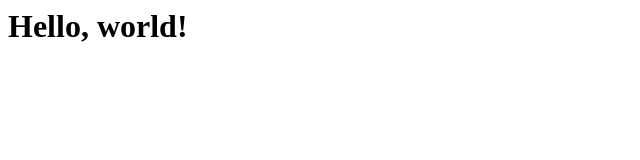
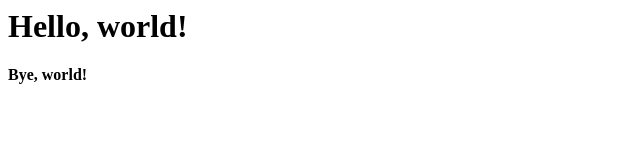
Before and after one commit to itsnazarhayi/test2, a plain HTML site: page index.html in a window 1280 px wide. Shown: the full height of the page, 0-640 px from the left. Drawn offline with Linux system fonts and the light colour scheme.

Commit message:
Попрощався зі світом
Додав новий тег х4 з надписом бай ворлд! надіюсь нікому нічого не поламавв

```diff
--- a/index.html
+++ b/index.html
@@ -1 +1,3 @@
 <h1>Hello, world!</h1>
+
+<h4>Bye, world!</h4>
```
